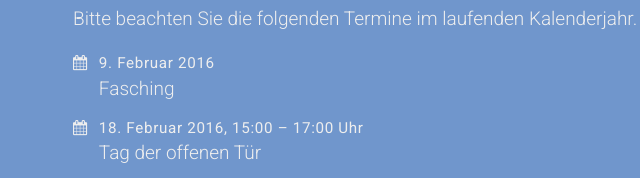
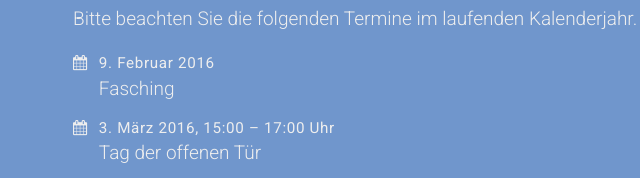
Before and after one commit to marietta-kunze/kuno-fischer.github.io, a plain HTML site: page index.html in a window 1280 px wide. Shown: the part 2849-3027 px from the top of the page, 92-732 px from the left. Drawn offline with Linux system fonts and the light colour scheme; a web font is replaced by a local one.

Commit message:
Tag der offenen Tür vom 18. Februar auf 3. März verlegt

```diff
--- a/index.html
+++ b/index.html
@@ -94,7 +94,7 @@
 					<dt>9. Februar 2016</dt>
 					<dd>Fasching</dd>
 
-					<dt>18. Februar 2016, 15:00 – 17:00 Uhr</dt>
+					<dt>3. März 2016, 15:00 – 17:00 Uhr</dt>
 					<dd>Tag der offenen Tür</dd>
 
 					<dt>28. April 2016, 15:00 – 17:00 Uhr</dt>
```
